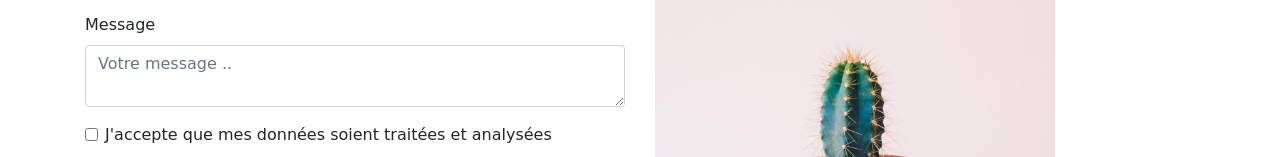
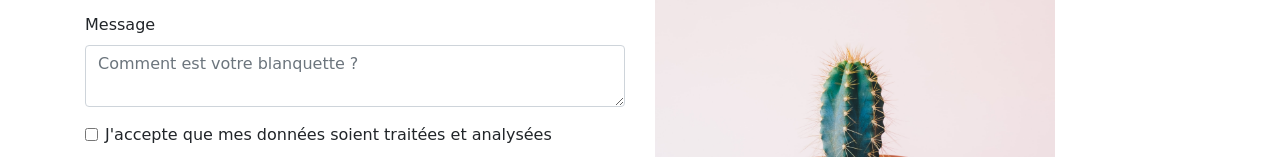
Before and after one commit to Afk-flo/Florian-png.github.io, a plain HTML site: page ProjetEntrepv2/index.html in a window 1280 px wide. Shown: the part 4363-4520 px from the top of the page. Drawn offline with nearby package versions, Linux system fonts and the light colour scheme; a web font is replaced by a local one.

Commit message:
Changement placeholder

```diff
--- a/ProjetEntrepv2/index.html
+++ b/ProjetEntrepv2/index.html
@@ -265,7 +265,7 @@
 
  		 <div class="form-group">
    			 <label for="msg">Message</label>
-  				  <textarea class="form-control" required placeholder="Votre message .." id="mesg" ></textarea>
+  				  <textarea class="form-control" required placeholder="Comment est votre blanquette ?" id="mesg" ></textarea>
  		 </div>
 
   		<div class="form-group form-check">
```
